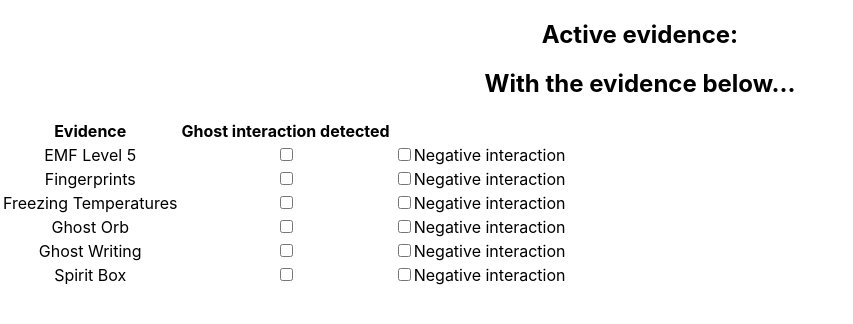
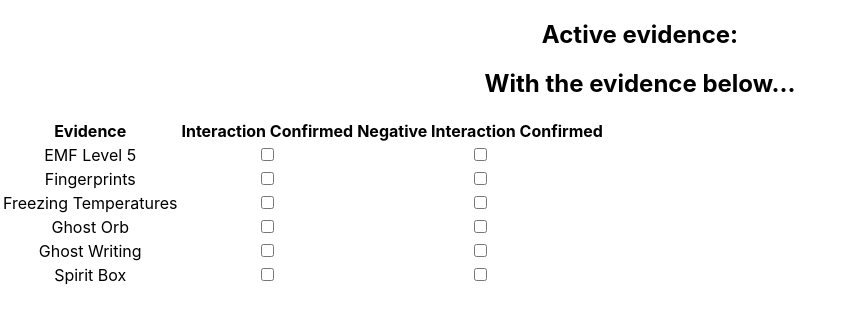
Before and after one commit to meerhamzadev/phasmophobia-companion-app, a React (Create React App) app: page / in a window 1280 px wide. Shown: the top 324 px of the page, without its empty margins (0-853 px from the left). Built offline with nearby package versions, Linux system fonts and the light colour scheme.

Commit message:
Refactor positiveEvidence for readability

```diff
--- a/src/App.js
+++ b/src/App.js
@@ -13,7 +13,7 @@ function App() {
     })
 
     // Evidence handlers
-    const [activeToggles, setActiveToggles] = useState([])
+    const [positiveEvidence, setPositiveEvidence] = useState([])
     const [negativeEvidence, setNegativeEvidence] = useState([])
 
     // Possible outputs
@@ -22,27 +22,19 @@ function App() {
     const [negativeGhosts, setNegativeGhosts] = useState([]);
 
     useEffect(() => {
-        for(let i = 0; i < allGhostIDs; i++){
-            for(let j = 0; j < activeToggles; i++){
 
-            }
-
-            for(let k = 0; k < negativeEvidence; k++){
-                ghostData.ghosts[i].evidence.includes(negativeEvidence[k]) ? setNegativeGhosts([...negativeGhosts]) : null;
-            }
-        }
-    }, [activeToggles, negativeEvidence])
+    }, [positiveEvidence, negativeEvidence])
 
     const handleToggle = (event) => {
-        if(activeToggles.includes(event.target.value)){
-            let targetIndex = activeToggles.indexOf(event.target.value)
-            let tempArray = [...activeToggles]
+        if(positiveEvidence.includes(event.target.value)){
+            let targetIndex = positiveEvidence.indexOf(event.target.value)
+            let tempArray = [...positiveEvidence]
 
             tempArray.splice(targetIndex, 1)
 
-            setActiveToggles([...tempArray])
+            setPositiveEvidence([...tempArray])
         } else {
-            setActiveToggles([...activeToggles, event.target.value])
+            setPositiveEvidence([...positiveEvidence, event.target.value])
         }
     }
 
@@ -63,14 +55,15 @@ function App() {
   return (
     <div className="App">
 
-        <h2>Active evidence: {activeToggles}</h2>
+        <h2>Active evidence: {positiveEvidence}</h2>
 
         <EvidenceContainer
             ghostData={ghostData}
             handleToggle={handleToggle}
             handleNegative={handleNegative}
-            allOptionsUsed={ activeToggles.length === 3 ? true : false }
-            activeToggles={activeToggles}
+            allOptionsUsed={ positiveEvidence.length === 3 ? true : false }
+            positiveEvidence={positiveEvidence}
+            negativeEvidence={negativeEvidence}
         />
     </div>
   );
--- a/src/components/EvidenceContainer/EvidenceContainer.jsx
+++ b/src/components/EvidenceContainer/EvidenceContainer.jsx
@@ -8,7 +8,7 @@ export default function EvidenceContainer(props){
             <EvidenceTable
                 evidence={props.ghostData.evidences}
                 allOptionsUsed={props.allOptionsUsed}
-                activeToggles={props.activeToggles}
+                positiveEvidence={props.positiveEvidence}
                 handleToggle={props.handleToggle}
                 handleNegative={props.handleNegative}
             />
--- a/src/components/EvidenceContainer/InnerComponents/EvidenceRow/EvidenceRow.jsx
+++ b/src/components/EvidenceContainer/InnerComponents/EvidenceRow/EvidenceRow.jsx
@@ -5,15 +5,21 @@ export default function EvidenceRow(props){
     return(
         <tr key={props.evidenceID}>
             <td>{props.evidenceLabel}</td>
-            <td><ToggleSwitch key={props.evidenceID} evidenceID={props.evidenceID} handleToggle={props.handleToggle} /></td>
-            <td><input
-                    type="checkbox"
-                    className={"ghost-no-interaction"}
+            <td>
+                <ToggleSwitch
+                    toggleType={"positive"}
+                    key={props.evidenceID}
+                    evidenceID={props.evidenceID}
+                    handleToggle={props.handleToggle}
+                />
+            </td>
+            <td>
+                <ToggleSwitch
+                    toggleType={"negative"}
                     id={props.evidenceID}
                     value={props.evidenceID}
                     onChange={props.handleNegative}
-            />
-                Negative interaction
+                />
             </td>
         </tr>
     )
--- a/src/components/EvidenceContainer/InnerComponents/EvidenceTable/EvidenceTable.jsx
+++ b/src/components/EvidenceContainer/InnerComponents/EvidenceTable/EvidenceTable.jsx
@@ -4,10 +4,10 @@ import EvidenceRow from "../EvidenceRow/EvidenceRow";
 export default function EvidenceTable(props){
     const possibleEvidence = props.evidence.map((evidence) => {
         if(props.allOptionsUsed){
-            if(props.activeToggles.includes(evidence.evidenceID + "")){
+            if(props.positiveEvidence.includes(evidence.evidenceID + "")){
                 return <EvidenceRow
                     {...evidence}
-                    activeToggles={props.activeToggles}
+                    positiveEvidence={props.positiveEvidence}
                     handleToggle={props.handleToggle}
                     handleNegative={props.handleNegative}
                   />
@@ -17,7 +17,7 @@ export default function EvidenceTable(props){
         } else {
             return <EvidenceRow
                         {...evidence}
-                        activeToggles={props.activeToggles}
+                        positiveEvidence={props.positiveEvidence}
                         handleToggle={props.handleToggle}
                         handleNegative={props.handleNegative}
                     />
@@ -28,7 +28,8 @@ export default function EvidenceTable(props){
         <table>
             <tr>
                 <th>Evidence</th>
-                <th>Ghost interaction detected</th>
+                <th>Interaction Confirmed</th>
+                <th>Negative Interaction Confirmed</th>
             </tr>
             {possibleEvidence}
         </table>
--- a/src/components/EvidenceContainer/InnerComponents/ToggleSwitch/ToggleSwitch.jsx
+++ b/src/components/EvidenceContainer/InnerComponents/ToggleSwitch/ToggleSwitch.jsx
@@ -1,10 +1,13 @@
 import React from "react";
 
 export default function Switch(props) {
+
+    const checkClass = props.toggleType == "positive" ? "positive-interaction-toggle" : "negative-interaction-toggle";
+
     return (
         <div className="switch-container">
           <label className="switch">
-        <input type="checkbox" value={props.evidenceID} onChange={props.handleToggle} />
+            <input type="checkbox" className={checkClass} value={props.evidenceID} onChange={props.handleToggle} />
             <span className="slider"></span>
           </label>
         </div>
```
Also changed, not shown: 1 other file (tests, documents, lock files or other folders). Lines whose indentation alone changed are shown as unchanged.
